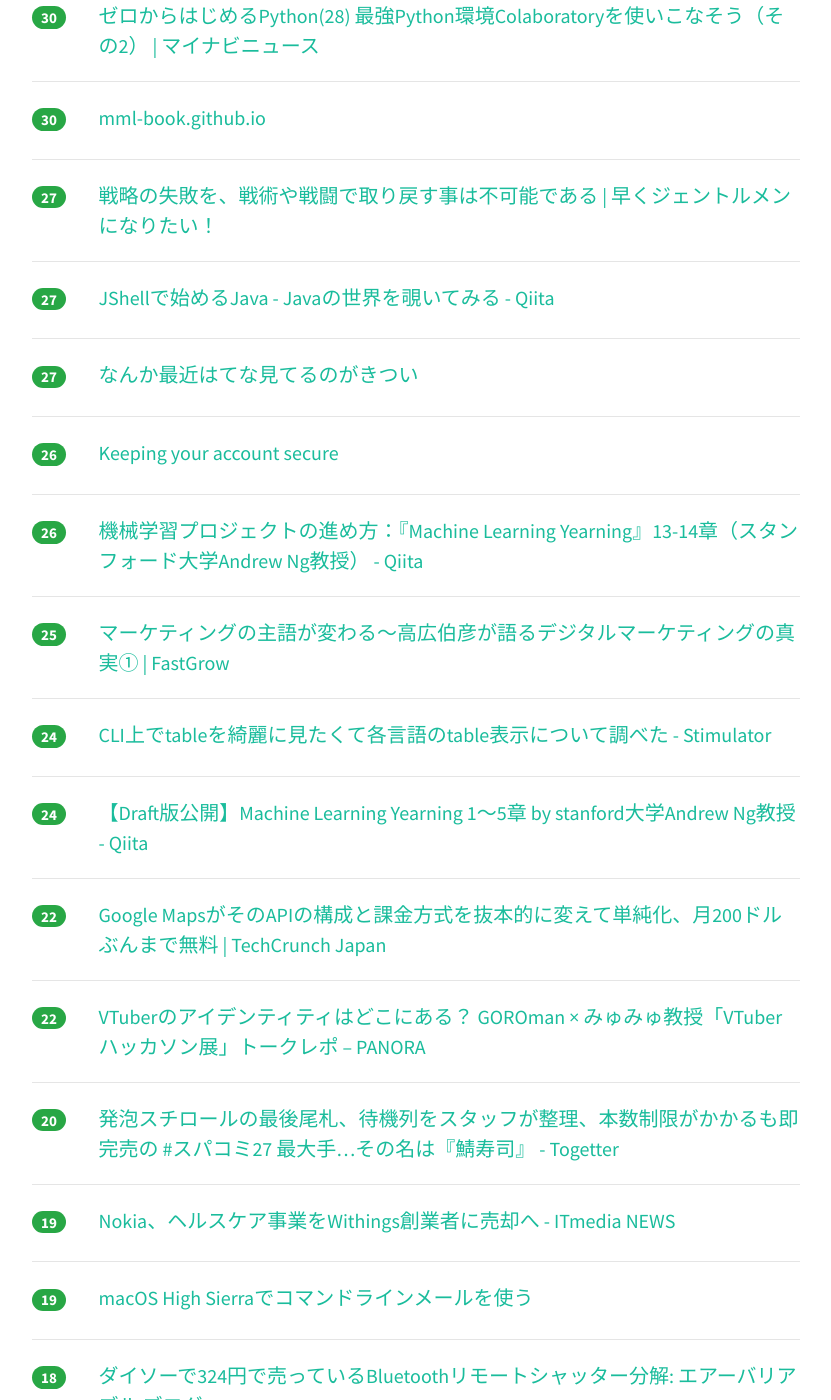
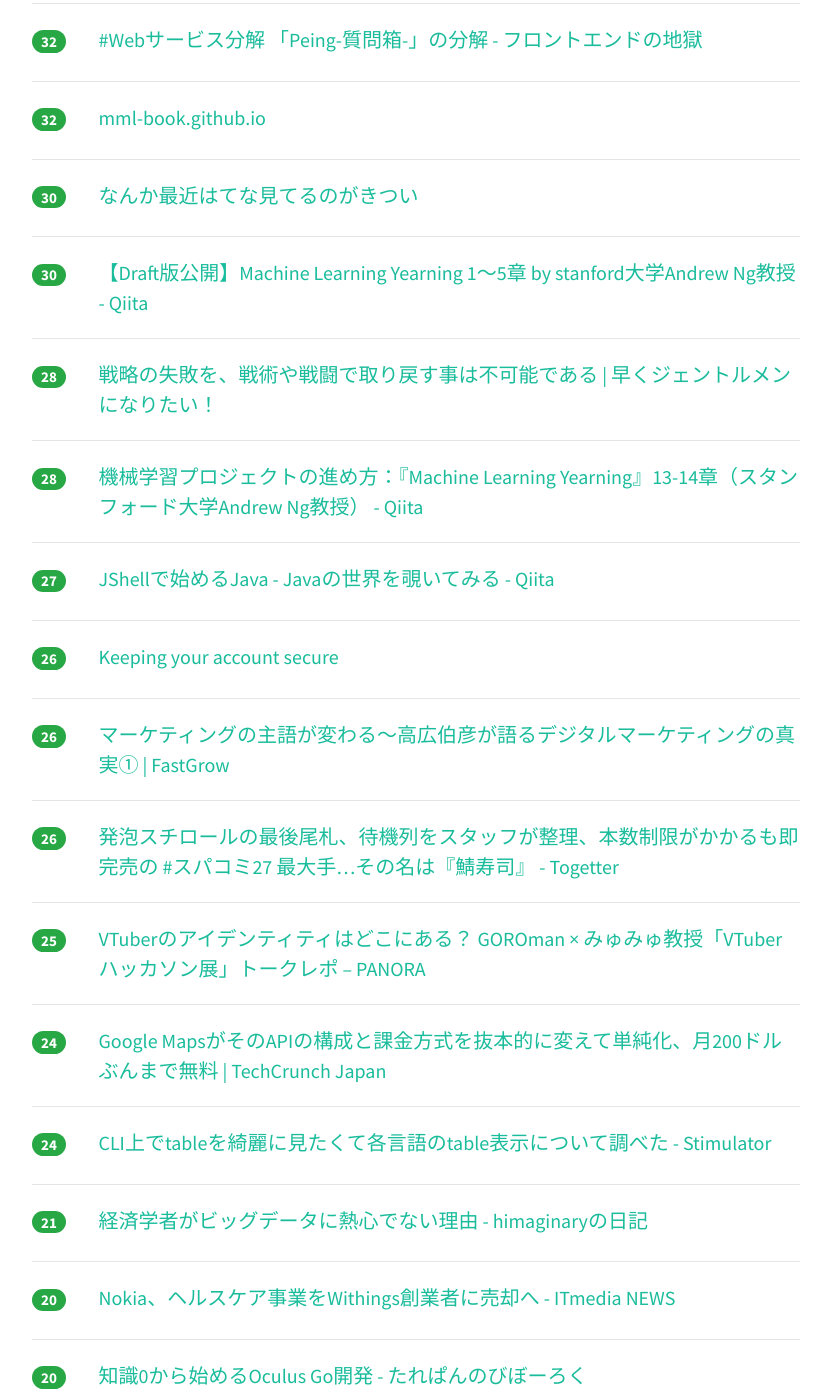
Before and after one commit to yatta47/hatena-matome-site, a Jekyll site: the page built from _posts/2018-05-04-hatena.md, in a window 1280 px wide and 1400 px high, scrolled down 2138 px. Shown: the whole window, without its empty margins (224-1055 px from the left). Built offline with Jekyll 4.4.1, drawn with Linux system fonts in a browser that asks for light colours; nearby versions of some CDN libraries; some of the changed text lies outside the part shown.

Commit message:
Updated 2018-05-04

```diff
--- a/_posts/2018-05-04-hatena.md
+++ b/_posts/2018-05-04-hatena.md
@@ -1,54 +1,64 @@
 ---
 layout: post
 title:  "2018-05-04 はてぶIT"
-date:   2018-05-04 20:02:18
+date:   2018-05-04 21:03:22
 tags: [it-hotentry]
 ---
-51 件のデータあり
+56 件のデータあり
 
 <hr><div class="row">
-<div class="col-1"><span class="badge badge-pill badge-success h2">275</span></div>
+<div class="col-1"><span class="badge badge-pill badge-success h2">285</span></div>
 <div class="col-11"><a href='http://ch.nicovideo.jp/nekomimi/blomaga/ar1514125' target='_blank'>けもみみおーこく国営放送の今後について:ねこみみメモ - ブロマガ</a></div>
 </div>
 <hr>
 <div class="row">
-<div class="col-1"><span class="badge badge-pill badge-success h2">247</span></div>
+<div class="col-1"><span class="badge badge-pill badge-success h2">261</span></div>
 <div class="col-11"><a href='http://www.itmedia.co.jp/news/articles/1805/04/news015.html' target='_blank'>Twitter、全3.3億人のユーザーにパスワード変更勧める告知　社内バグ発見で - ITmedia NEWS</a></div>
 </div>
 <hr>
 <div class="row">
-<div class="col-1"><span class="badge badge-pill badge-success h2">230</span></div>
+<div class="col-1"><span class="badge badge-pill badge-success h2">235</span></div>
 <div class="col-11"><a href='http://blog.monochromegane.com/blog/2018/05/03/smux/' target='_blank'>Go言語でTCPやソケット通信を多重化，高速化するsmux(ソケットマルチプレクサ)をつくった · THINKING MEGANE</a></div>
 </div>
 <hr>
 <div class="row">
-<div class="col-1"><span class="badge badge-pill badge-success h2">102</span></div>
+<div class="col-1"><span class="badge badge-pill badge-success h2">109</span></div>
 <div class="col-11"><a href='https://www3.nhk.or.jp/news/html/20180504/k10011426981000.html' target='_blank'>米ツイッター システム欠陥で３億人超にパスワード変更呼びかけ | NHKニュース</a></div>
 </div>
 <hr>
 <div class="row">
-<div class="col-1"><span class="badge badge-pill badge-success h2">80</span></div>
+<div class="col-1"><span class="badge badge-pill badge-success h2">84</span></div>
 <div class="col-11"><a href='https://note.mu/iritec/n/nf920dbe0f430' target='_blank'>これを知ってればよかった！20以上のWebサービスを失敗してわかった！サービス開発のツボ｜入江 慎吾 ⚡ サービス開発だけで生きていく｜note</a></div>
 </div>
 <hr>
 <div class="row">
-<div class="col-1"><span class="badge badge-pill badge-success h2">66</span></div>
+<div class="col-1"><span class="badge badge-pill badge-success h2">78</span></div>
+<div class="col-11"><a href='https://japanese.engadget.com/2018/05/04/win10-4-chrome-5-8-ms/' target='_blank'>Win10の4月末更新でChromeがフリーズする不具合、5月8日の更新で対応。MSは一時対処法も紹介 - Engadget 日本版</a></div>
+</div>
+<hr>
+<div class="row">
+<div class="col-1"><span class="badge badge-pill badge-success h2">69</span></div>
 <div class="col-11"><a href='https://japanese.engadget.com/2018/05/03/twitter/' target='_blank'>Twitterがバグでパスワードを平文保存。全利用者に「変更のご検討」を求める - Engadget 日本版</a></div>
 </div>
 <hr>
 <div class="row">
-<div class="col-1"><span class="badge badge-pill badge-success h2">48</span></div>
-<div class="col-11"><a href='https://japanese.engadget.com/2018/05/04/win10-4-chrome-5-8-ms/' target='_blank'>Win10の4月末更新でChromeがフリーズする不具合、5月8日の更新で対応。MSは一時対処法も紹介 - Engadget 日本版</a></div>
+<div class="col-1"><span class="badge badge-pill badge-success h2">54</span></div>
+<div class="col-11"><a href='https://anond.hatelabo.jp/20180504033206' target='_blank'>ブクマカアピールする馬鹿な就活生に告ぐ</a></div>
 </div>
 <hr>
 <div class="row">
-<div class="col-1"><span class="badge badge-pill badge-success h2">47</span></div>
+<div class="col-1"><span class="badge badge-pill badge-success h2">52</span></div>
+<div class="col-11"><a href='https://yuchrszk.blogspot.com/2018/05/ipad6apple-pencil.html' target='_blank'>iPad（第6世代）とApple Pencilを買ったら論文読みがはかどっております | パレオな男</a></div>
+</div>
+<hr>
+<div class="row">
+<div class="col-1"><span class="badge badge-pill badge-success h2">51</span></div>
 <div class="col-11"><a href='https://scrapbox.io/vue-yawaraka/%E3%82%BC%E3%83%AD%E3%81%8B%E3%82%89%E5%A7%8B%E3%82%81%E3%82%8BVue.js' target='_blank'>ゼロから始めるVue.js - やわらかVue.js</a></div>
 </div>
 <hr>
 <div class="row">
-<div class="col-1"><span class="badge badge-pill badge-success h2">47</span></div>
-<div class="col-11"><a href='https://yuchrszk.blogspot.com/2018/05/ipad6apple-pencil.html' target='_blank'>iPad（第6世代）とApple Pencilを買ったら論文読みがはかどっております | パレオな男</a></div>
+<div class="col-1"><span class="badge badge-pill badge-success h2">48</span></div>
+<div class="col-11"><a href='https://note.mu/keizi666/n/nd7cc9552a4c3' target='_blank'>サービス、アプリ開発を続けていくコツ｜松本圭司｜note</a></div>
 </div>
 <hr>
 <div class="row">
@@ -57,13 +67,8 @@ tags: [it-hotentry]
 </div>
 <hr>
 <div class="row">
-<div class="col-1"><span class="badge badge-pill badge-success h2">43</span></div>
-<div class="col-11"><a href='https://note.mu/keizi666/n/nd7cc9552a4c3' target='_blank'>サービス、アプリ開発を続けていくコツ｜松本圭司｜note</a></div>
-</div>
-<hr>
-<div class="row">
-<div class="col-1"><span class="badge badge-pill badge-success h2">42</span></div>
-<div class="col-11"><a href='https://anond.hatelabo.jp/20180504033206' target='_blank'>ブクマカアピールする馬鹿な就活生に告ぐ</a></div>
+<div class="col-1"><span class="badge badge-pill badge-success h2">44</span></div>
+<div class="col-11"><a href='http://www.financepensionrealestate.work/entry/2018/05/04/090902' target='_blank'>なぜキャッシュレス化を国は進めようとしているのか - 銀行員のための教科書</a></div>
 </div>
 <hr>
 <div class="row">
@@ -72,8 +77,8 @@ tags: [it-hotentry]
 </div>
 <hr>
 <div class="row">
-<div class="col-1"><span class="badge badge-pill badge-success h2">38</span></div>
-<div class="col-11"><a href='http://www.financepensionrealestate.work/entry/2018/05/04/090902' target='_blank'>なぜキャッシュレス化を国は進めようとしているのか - 銀行員のための教科書</a></div>
+<div class="col-1"><span class="badge badge-pill badge-success h2">39</span></div>
+<div class="col-11"><a href='https://readingmonkey.blog.fc2.com/blog-entry-788.html' target='_blank'>マシュマロでさらに２ヶ月間質問に答えて紹介した書物をまとめてみた 読書猿Classic: between / beyond readers</a></div>
 </div>
 <hr>
 <div class="row">
@@ -82,48 +87,53 @@ tags: [it-hotentry]
 </div>
 <hr>
 <div class="row">
+<div class="col-1"><span class="badge badge-pill badge-success h2">37</span></div>
+<div class="col-11"><a href='https://www.moguravr.com/oculus-go-review/' target='_blank'>Oculus Go、2日間使って気づいた感想 良い点・気になる点 | Mogura VR - 国内外のVR/AR/MR最新情報</a></div>
+</div>
+<hr>
+<div class="row">
 <div class="col-1"><span class="badge badge-pill badge-success h2">36</span></div>
 <div class="col-11"><a href='http://blog.pyq.jp/entry/IT_tips_180502' target='_blank'>ITエンジニアを目指すなら覚えておきたいMarkdown記法 - PyQオフィシャルブログ</a></div>
 </div>
 <hr>
 <div class="row">
-<div class="col-1"><span class="badge badge-pill badge-success h2">34</span></div>
-<div class="col-11"><a href='https://readingmonkey.blog.fc2.com/blog-entry-788.html' target='_blank'>マシュマロでさらに２ヶ月間質問に答えて紹介した書物をまとめてみた 読書猿Classic: between / beyond readers</a></div>
+<div class="col-1"><span class="badge badge-pill badge-success h2">33</span></div>
+<div class="col-11"><a href='https://news.mynavi.jp/article/zeropython-28/' target='_blank'>ゼロからはじめるPython(28) 最強Python環境Colaboratoryを使いこなそう（その2） | マイナビニュース</a></div>
 </div>
 <hr>
 <div class="row">
-<div class="col-1"><span class="badge badge-pill badge-success h2">31</span></div>
-<div class="col-11"><a href='https://www.moguravr.com/oculus-go-review/' target='_blank'>Oculus Go、2日間使って気づいた感想 良い点・気になる点 | Mogura VR - 国内外のVR/AR/MR最新情報</a></div>
+<div class="col-1"><span class="badge badge-pill badge-success h2">32</span></div>
+<div class="col-11"><a href='https://nabettu.hatenablog.com/entry/disassembly-peing' target='_blank'>#Webサービス分解 「Peing-質問箱-」の分解 - フロントエンドの地獄</a></div>
+</div>
+<hr>
+<div class="row">
+<div class="col-1"><span class="badge badge-pill badge-success h2">32</span></div>
+<div class="col-11"><a href='https://mml-book.github.io/' target='_blank'>mml-book.github.io</a></div>
 </div>
 <hr>
 <div class="row">
 <div class="col-1"><span class="badge badge-pill badge-success h2">30</span></div>
-<div class="col-11"><a href='https://nabettu.hatenablog.com/entry/disassembly-peing' target='_blank'>#Webサービス分解 「Peing-質問箱-」の分解 - フロントエンドの地獄</a></div>
+<div class="col-11"><a href='https://anond.hatelabo.jp/20180503233322' target='_blank'>なんか最近はてな見てるのがきつい</a></div>
 </div>
 <hr>
 <div class="row">
 <div class="col-1"><span class="badge badge-pill badge-success h2">30</span></div>
-<div class="col-11"><a href='https://news.mynavi.jp/article/zeropython-28/' target='_blank'>ゼロからはじめるPython(28) 最強Python環境Colaboratoryを使いこなそう（その2） | マイナビニュース</a></div>
+<div class="col-11"><a href='https://qiita.com/Ishio/items/2096b8806a20c8ca52be' target='_blank'>【Draft版公開】Machine Learning Yearning 1～5章 by stanford大学Andrew Ng教授 - Qiita</a></div>
 </div>
 <hr>
 <div class="row">
-<div class="col-1"><span class="badge badge-pill badge-success h2">30</span></div>
-<div class="col-11"><a href='https://mml-book.github.io/' target='_blank'>mml-book.github.io</a></div>
+<div class="col-1"><span class="badge badge-pill badge-success h2">28</span></div>
+<div class="col-11"><a href='https://non-gentlemen.com/strategy/' target='_blank'>戦略の失敗を、戦術や戦闘で取り戻す事は不可能である | 早くジェントルメンになりたい！</a></div>
 </div>
 <hr>
 <div class="row">
-<div class="col-1"><span class="badge badge-pill badge-success h2">27</span></div>
-<div class="col-11"><a href='https://non-gentlemen.com/strategy/' target='_blank'>戦略の失敗を、戦術や戦闘で取り戻す事は不可能である | 早くジェントルメンになりたい！</a></div>
+<div class="col-1"><span class="badge badge-pill badge-success h2">28</span></div>
+<div class="col-11"><a href='https://qiita.com/Ishio/items/fae27dfe943195836932' target='_blank'>機械学習プロジェクトの進め方：『Machine Learning Yearning』13-14章（スタンフォード大学Andrew Ng教授） - Qiita</a></div>
 </div>
 <hr>
 <div class="row">
 <div class="col-1"><span class="badge badge-pill badge-success h2">27</span></div>
 <div class="col-11"><a href='https://qiita.com/nowokay/items/e0b9c676567134e4a622' target='_blank'>JShellで始めるJava - Javaの世界を覗いてみる - Qiita</a></div>
-</div>
-<hr>
-<div class="row">
-<div class="col-1"><span class="badge badge-pill badge-success h2">27</span></div>
-<div class="col-11"><a href='https://anond.hatelabo.jp/20180503233322' target='_blank'>なんか最近はてな見てるのがきつい</a></div>
 </div>
 <hr>
 <div class="row">
@@ -133,12 +143,22 @@ tags: [it-hotentry]
 <hr>
 <div class="row">
 <div class="col-1"><span class="badge badge-pill badge-success h2">26</span></div>
-<div class="col-11"><a href='https://qiita.com/Ishio/items/fae27dfe943195836932' target='_blank'>機械学習プロジェクトの進め方：『Machine Learning Yearning』13-14章（スタンフォード大学Andrew Ng教授） - Qiita</a></div>
+<div class="col-11"><a href='https://www.fastgrow.jp/articles/democratization-of-marketing-01' target='_blank'>マーケティングの主語が変わる～高広伯彦が語るデジタルマーケティングの真実① | FastGrow</a></div>
+</div>
+<hr>
+<div class="row">
+<div class="col-1"><span class="badge badge-pill badge-success h2">26</span></div>
+<div class="col-11"><a href='https://togetter.com/li/1224114' target='_blank'>発泡スチロールの最後尾札、待機列をスタッフが整理、本数制限がかかるも即完売の #スパコミ27 最大手…その名は『鯖寿司』 - Togetter</a></div>
 </div>
 <hr>
 <div class="row">
 <div class="col-1"><span class="badge badge-pill badge-success h2">25</span></div>
-<div class="col-11"><a href='https://www.fastgrow.jp/articles/democratization-of-marketing-01' target='_blank'>マーケティングの主語が変わる～高広伯彦が語るデジタルマーケティングの真実① | FastGrow</a></div>
+<div class="col-11"><a href='http://panora.tokyo/60142/' target='_blank'>VTuberのアイデンティティはどこにある？ GOROman × みゅみゅ教授「VTuberハッカソン展」トークレポ – PANORA</a></div>
+</div>
+<hr>
+<div class="row">
+<div class="col-1"><span class="badge badge-pill badge-success h2">24</span></div>
+<div class="col-11"><a href='http://jp.techcrunch.com/2018/05/03/2018-05-02-google-revamps-its-google-maps-developer-platform/' target='_blank'>Google MapsがそのAPIの構成と課金方式を抜本的に変えて単純化、月200ドルぶんまで無料 | TechCrunch Japan</a></div>
 </div>
 <hr>
 <div class="row">
@@ -147,33 +167,28 @@ tags: [it-hotentry]
 </div>
 <hr>
 <div class="row">
-<div class="col-1"><span class="badge badge-pill badge-success h2">24</span></div>
-<div class="col-11"><a href='https://qiita.com/Ishio/items/2096b8806a20c8ca52be' target='_blank'>【Draft版公開】Machine Learning Yearning 1～5章 by stanford大学Andrew Ng教授 - Qiita</a></div>
-</div>
-<hr>
-<div class="row">
-<div class="col-1"><span class="badge badge-pill badge-success h2">22</span></div>
-<div class="col-11"><a href='http://jp.techcrunch.com/2018/05/03/2018-05-02-google-revamps-its-google-maps-developer-platform/' target='_blank'>Google MapsがそのAPIの構成と課金方式を抜本的に変えて単純化、月200ドルぶんまで無料 | TechCrunch Japan</a></div>
-</div>
-<hr>
-<div class="row">
-<div class="col-1"><span class="badge badge-pill badge-success h2">22</span></div>
-<div class="col-11"><a href='http://panora.tokyo/60142/' target='_blank'>VTuberのアイデンティティはどこにある？ GOROman × みゅみゅ教授「VTuberハッカソン展」トークレポ – PANORA</a></div>
+<div class="col-1"><span class="badge badge-pill badge-success h2">21</span></div>
+<div class="col-11"><a href='http://d.hatena.ne.jp/himaginary/20180504/Andrew_Haldane_will_big_data_keep_its_promise' target='_blank'>経済学者がビッグデータに熱心でない理由 - himaginaryの日記</a></div>
 </div>
 <hr>
 <div class="row">
 <div class="col-1"><span class="badge badge-pill badge-success h2">20</span></div>
-<div class="col-11"><a href='https://togetter.com/li/1224114' target='_blank'>発泡スチロールの最後尾札、待機列をスタッフが整理、本数制限がかかるも即完売の #スパコミ27 最大手…その名は『鯖寿司』 - Togetter</a></div>
+<div class="col-11"><a href='http://www.itmedia.co.jp/news/articles/1805/03/news013.html' target='_blank'>Nokia、ヘルスケア事業をWithings創業者に売却へ - ITmedia NEWS</a></div>
 </div>
 <hr>
 <div class="row">
-<div class="col-1"><span class="badge badge-pill badge-success h2">19</span></div>
-<div class="col-11"><a href='http://www.itmedia.co.jp/news/articles/1805/03/news013.html' target='_blank'>Nokia、ヘルスケア事業をWithings創業者に売却へ - ITmedia NEWS</a></div>
+<div class="col-1"><span class="badge badge-pill badge-success h2">20</span></div>
+<div class="col-11"><a href='https://tarepan.hatenablog.com/entry/2018/05/02/061424' target='_blank'>知識0から始めるOculus Go開発 - たれぱんのびぼーろく</a></div>
 </div>
 <hr>
 <div class="row">
 <div class="col-1"><span class="badge badge-pill badge-success h2">19</span></div>
 <div class="col-11"><a href='https://rcmdnk.com/blog/2018/05/03/computer-mac/' target='_blank'>macOS High Sierraでコマンドラインメールを使う</a></div>
+</div>
+<hr>
+<div class="row">
+<div class="col-1"><span class="badge badge-pill badge-success h2">19</span></div>
+<div class="col-11"><a href='http://nlab.itmedia.co.jp/nl/articles/1804/16/news103.html' target='_blank'>高級キーボードの「使えば分かる良さ」って一体、何なんです？　「REALFORCE」の東プレに聞いてみた - ねとらぼ</a></div>
 </div>
 <hr>
 <div class="row">
@@ -183,11 +198,6 @@ tags: [it-hotentry]
 <hr>
 <div class="row">
 <div class="col-1"><span class="badge badge-pill badge-success h2">18</span></div>
-<div class="col-11"><a href='https://tarepan.hatenablog.com/entry/2018/05/02/061424' target='_blank'>知識0から始めるOculus Go開発 - たれぱんのびぼーろく</a></div>
-</div>
-<hr>
-<div class="row">
-<div class="col-1"><span class="badge badge-pill badge-success h2">17</span></div>
 <div class="col-11"><a href='https://gigazine.net/news/20180503-apple-watch-save-teen-life/' target='_blank'>またしてもApple Watchに命を救われる人が現れる、今度は18歳の女性で心拍数の急上昇を検知 - GIGAZINE</a></div>
 </div>
 <hr>
@@ -198,7 +208,12 @@ tags: [it-hotentry]
 <hr>
 <div class="row">
 <div class="col-1"><span class="badge badge-pill badge-success h2">16</span></div>
-<div class="col-11"><a href='http://nlab.itmedia.co.jp/nl/articles/1804/16/news103.html' target='_blank'>高級キーボードの「使えば分かる良さ」って一体、何なんです？　「REALFORCE」の東プレに聞いてみた - ねとらぼ</a></div>
+<div class="col-11"><a href='https://pc.watch.impress.co.jp/docs/news/1120119.html' target='_blank'>人気急上昇！完全ワイヤレスイヤホンはこれが買い！ - PC Watch</a></div>
+</div>
+<hr>
+<div class="row">
+<div class="col-1"><span class="badge badge-pill badge-success h2">16</span></div>
+<div class="col-11"><a href='http://trave-writer.hatenablog.com/entry/programming-age' target='_blank'>プログラミングを学ぶのに年齢は本当に関係ない？←半分正解で半分誤りです【実態を解説】 - Travewriter</a></div>
 </div>
 <hr>
 <div class="row">
@@ -207,28 +222,23 @@ tags: [it-hotentry]
 </div>
 <hr>
 <div class="row">
-<div class="col-1"><span class="badge badge-pill badge-success h2">15</span></div>
-<div class="col-11"><a href='https://pc.watch.impress.co.jp/docs/news/1120119.html' target='_blank'>人気急上昇！完全ワイヤレスイヤホンはこれが買い！ - PC Watch</a></div>
-</div>
-<hr>
-<div class="row">
-<div class="col-1"><span class="badge badge-pill badge-success h2">15</span></div>
-<div class="col-11"><a href='http://trave-writer.hatenablog.com/entry/programming-age' target='_blank'>プログラミングを学ぶのに年齢は本当に関係ない？←半分正解で半分誤りです【実態を解説】 - Travewriter</a></div>
-</div>
-<hr>
-<div class="row">
-<div class="col-1"><span class="badge badge-pill badge-success h2">15</span></div>
-<div class="col-11"><a href='http://d.hatena.ne.jp/himaginary/20180504/Andrew_Haldane_will_big_data_keep_its_promise' target='_blank'>経済学者がビッグデータに熱心でない理由 - himaginaryの日記</a></div>
-</div>
-<hr>
-<div class="row">
 <div class="col-1"><span class="badge badge-pill badge-success h2">13</span></div>
 <div class="col-11"><a href='http://www.everythingmatome.com/entry/coconala-blog-icon' target='_blank'>ココナラでブログのアイコンを依頼したら出来上がりが凄すぎた。 - かっぱの平泳ぎ</a></div>
 </div>
 <hr>
 <div class="row">
-<div class="col-1"><span class="badge badge-pill badge-success h2">10</span></div>
+<div class="col-1"><span class="badge badge-pill badge-success h2">13</span></div>
+<div class="col-11"><a href='https://gdpr-shield.io/' target='_blank'>GDPR Shield | EU data privacy compliance made easy</a></div>
+</div>
+<hr>
+<div class="row">
+<div class="col-1"><span class="badge badge-pill badge-success h2">12</span></div>
 <div class="col-11"><a href='https://blog.jxck.io/entries/2018-05-01/layered-apis.html' target='_blank'>Layered APIs と High Level API の標準化指針 | blog.jxck.io</a></div>
+</div>
+<hr>
+<div class="row">
+<div class="col-1"><span class="badge badge-pill badge-success h2">12</span></div>
+<div class="col-11"><a href='https://security.srad.jp/story/18/05/04/0537217/' target='_blank'>Twitter、パスワードが平文でログに記録されていたことを発見、全ユーザーにパスワードの変更を促す | スラド セキュリティ</a></div>
 </div>
 <hr>
 <div class="row">
@@ -238,17 +248,27 @@ tags: [it-hotentry]
 <hr>
 <div class="row">
 <div class="col-1"><span class="badge badge-pill badge-success h2">9</span></div>
-<div class="col-11"><a href='https://gdpr-shield.io/' target='_blank'>GDPR Shield | EU data privacy compliance made easy</a></div>
+<div class="col-11"><a href='http://blog.domesoccer.jp/archives/60102629.html' target='_blank'>Jリーグを名画が表現！？「名画で学ぶJリーグ」ハッシュタグまとめ : ドメサカブログ</a></div>
 </div>
 <hr>
 <div class="row">
-<div class="col-1"><span class="badge badge-pill badge-success h2">8</span></div>
+<div class="col-1"><span class="badge badge-pill badge-success h2">9</span></div>
 <div class="col-11"><a href='https://blog.angular.io/version-6-of-angular-now-available-cc56b0efa7a4' target='_blank'>Version 6 of Angular Now Available – Angular Blog</a></div>
 </div>
 <hr>
 <div class="row">
+<div class="col-1"><span class="badge badge-pill badge-success h2">9</span></div>
+<div class="col-11"><a href='https://www.nikkei.com/article/DGXMZO30129450U8A500C1000000/' target='_blank'>ツイッターに不具合、3.3億人に「パスワード変更を」　（写真＝ロイター）　：日本経済新聞</a></div>
+</div>
+<hr>
+<div class="row">
+<div class="col-1"><span class="badge badge-pill badge-success h2">9</span></div>
+<div class="col-11"><a href='http://fesoku.net/archives/9118545.html' target='_blank'>このログインフォーム、センスありすぎｗｗｗｗｗｗｗｗ これいいなｗｗｗｗｗ:ふぇー速</a></div>
+</div>
+<hr>
+<div class="row">
 <div class="col-1"><span class="badge badge-pill badge-success h2">7</span></div>
-<div class="col-11"><a href='http://blog.domesoccer.jp/archives/60102629.html' target='_blank'>Jリーグを名画が表現！？「名画で学ぶJリーグ」ハッシュタグまとめ : ドメサカブログ</a></div>
+<div class="col-11"><a href='https://jp.reuters.com/article/idJPKBN1I42JQ' target='_blank'>米、南シナ海軍事化巡り中国に懸念　「相応の結果伴う」 | ロイター</a></div>
 </div>
 <hr>
 <div class="row">
@@ -257,6 +277,11 @@ tags: [it-hotentry]
 </div>
 <hr>
 <div class="row">
+<div class="col-1"><span class="badge badge-pill badge-success h2">5</span></div>
+<div class="col-11"><a href='https://help.github.com/articles/about-issue-and-pull-request-templates/' target='_blank'>About issue and pull request templates - User Documentation</a></div>
+</div>
+<hr>
+<div class="row">
 <div class="col-1"><span class="badge badge-pill badge-success h2">0</span></div>
 <div class="col-11"><a href='https://research.google.com/semantris/?m=a&lt=thXkGmfLIy_uXt5' target='_blank'>Semantris</a></div>
 </div>
```
